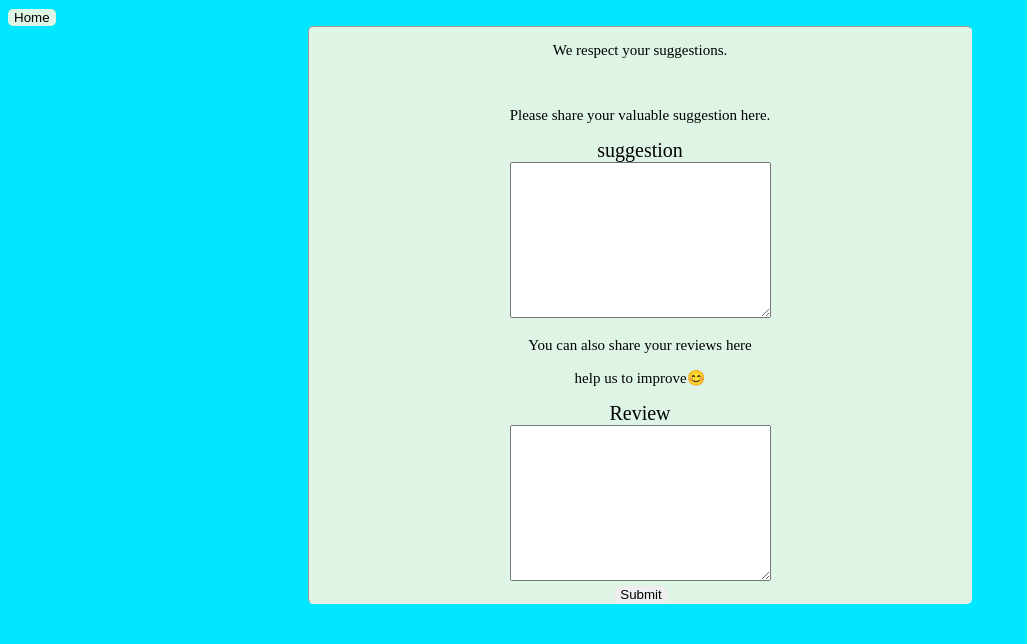
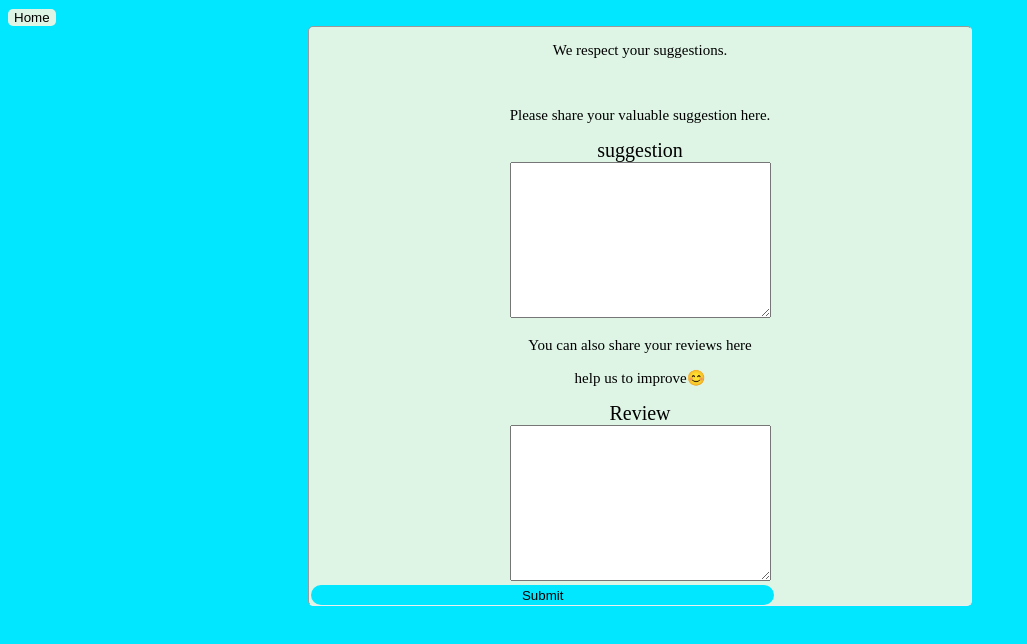
Before and after one commit to gpratap608/Bookstore.github.io, a plain HTML site: page review.html in a window 1280 px wide. Shown: the whole page, without its empty margins (0-1027 px from the left). Drawn offline with Linux system fonts and the light colour scheme.

Commit message:
Update review.html

```diff
--- a/review.html
+++ b/review.html
@@ -21,7 +21,7 @@
         <form action="mailto:gpratap608@gmail.com" method="post" enctype="text/plain">
             <label for="">Review</label><br>
             <textarea name="yourmessage" cols="30" rows="10"></textarea><br>
-            <input type="submit" name="" id="">
+            <input type="submit" name="" id="" class="logn">
         </form>
     </center>
     </div>
```
